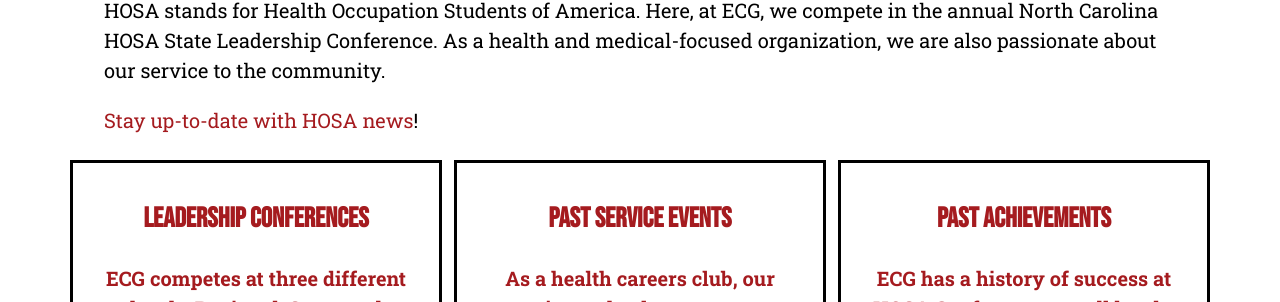
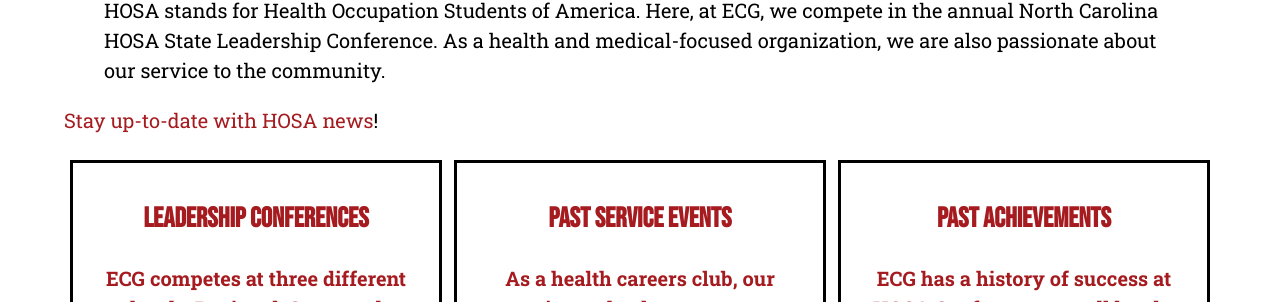
Before and after one commit to ecg-hosa/ecg-hosa.github.io, a Jekyll site: the page built from index.html, in a window 1280 px wide. Shown: the part 356-658 px from the top of the page. Built offline with Jekyll 4.4.1, drawn with Linux system fonts in a browser that asks for light colours.

Commit message:
Update index.html

```diff
--- a/index.html
+++ b/index.html
@@ -10,12 +10,11 @@
 <img class="logo" src="assets/hosa-patch.png" alt="hosa patch logo" style="width: 5%; height: 5%;">
 </a></h1>
 
-<blockquote><p>HOSA stands for Health Occupation Students of America.
+<blockquote>HOSA stands for Health Occupation Students of America.
 	Here, at ECG, we compete in the annual North Carolina HOSA State Leadership Conference.
 	As a health and medical-focused organization, we are also passionate about our service to the community.
-	</p><p>
-	<a href="blog.html">Stay up-to-date with HOSA news</a>!
-</p></blockquote>
+</blockquote>
+	<p><a href="blog.html">Stay up-to-date with HOSA news</a>!</p>
 
 <div class="home-buttons">
 	<a class="button-home" href="competition.html">
```
